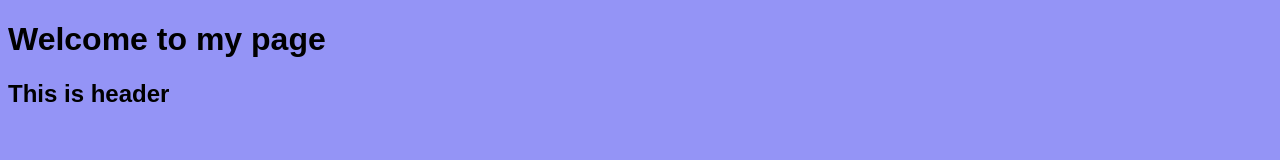
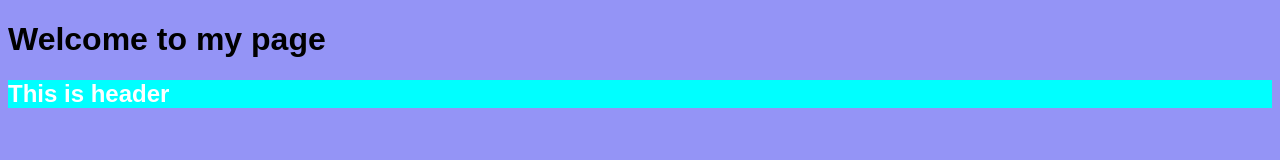
Before and after one commit to Himanshi18-dev/Git--assignment, a plain HTML site: page index.html in a window 1280 px wide. Drawn offline with Linux system fonts and the light colour scheme.

Commit message:
Style header

```diff
--- a/style.css
+++ b/style.css
@@ -2,3 +2,7 @@ body{
     background-color:rgb(148, 148, 246);
     font-family: sans-serif;
 }
+header{
+    background-color: aqua;
+    color:white;
+}
```
